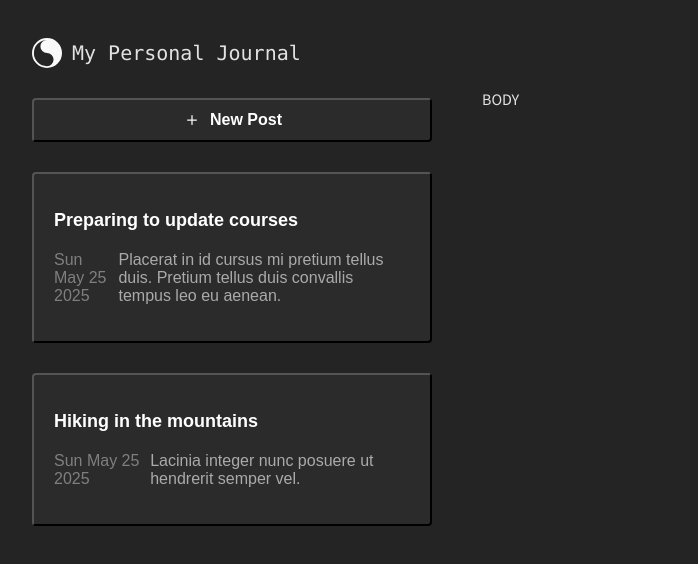
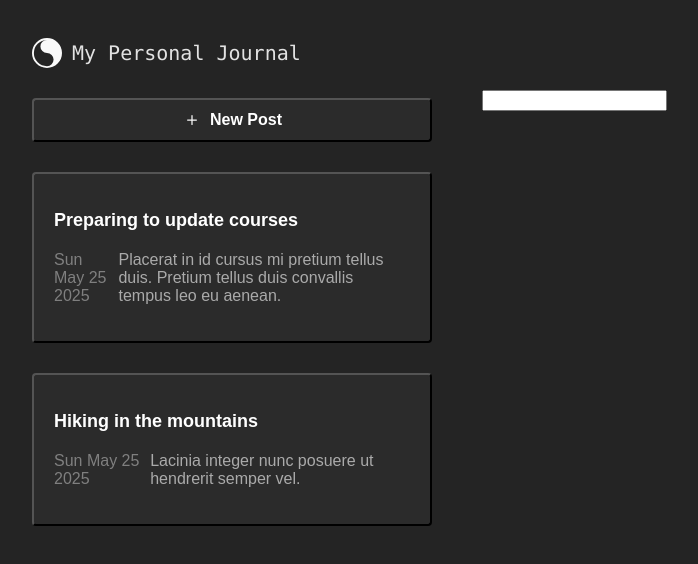
Before and after one commit to Maxdeoro/PersonalJournalReact, a React (Vite) app in the folder vite-project/: page / in a window 1280 px wide. Shown: the top 564 px of the page, without its empty margins (6-704 px from the left). Built offline with nearby package versions, Linux system fonts and the light colour scheme.

Commit message:
create controlled input

```diff
--- a/vite-project/src/App.jsx
+++ b/vite-project/src/App.jsx
@@ -21,6 +21,11 @@ function App() {
     },
   ];
 
+  const inputChange = (event) => {
+    const inputValue = event.target.value;
+    console.log(inputValue);
+  };
+
   return (
     <div className='app'>
       <LeftPanel>
@@ -36,7 +41,7 @@ function App() {
         </JournalList>
       </LeftPanel>
       <Body>
-        BODY
+        <input type='text' onChange={inputChange}/>
       </Body>
     </div>
   )
```
